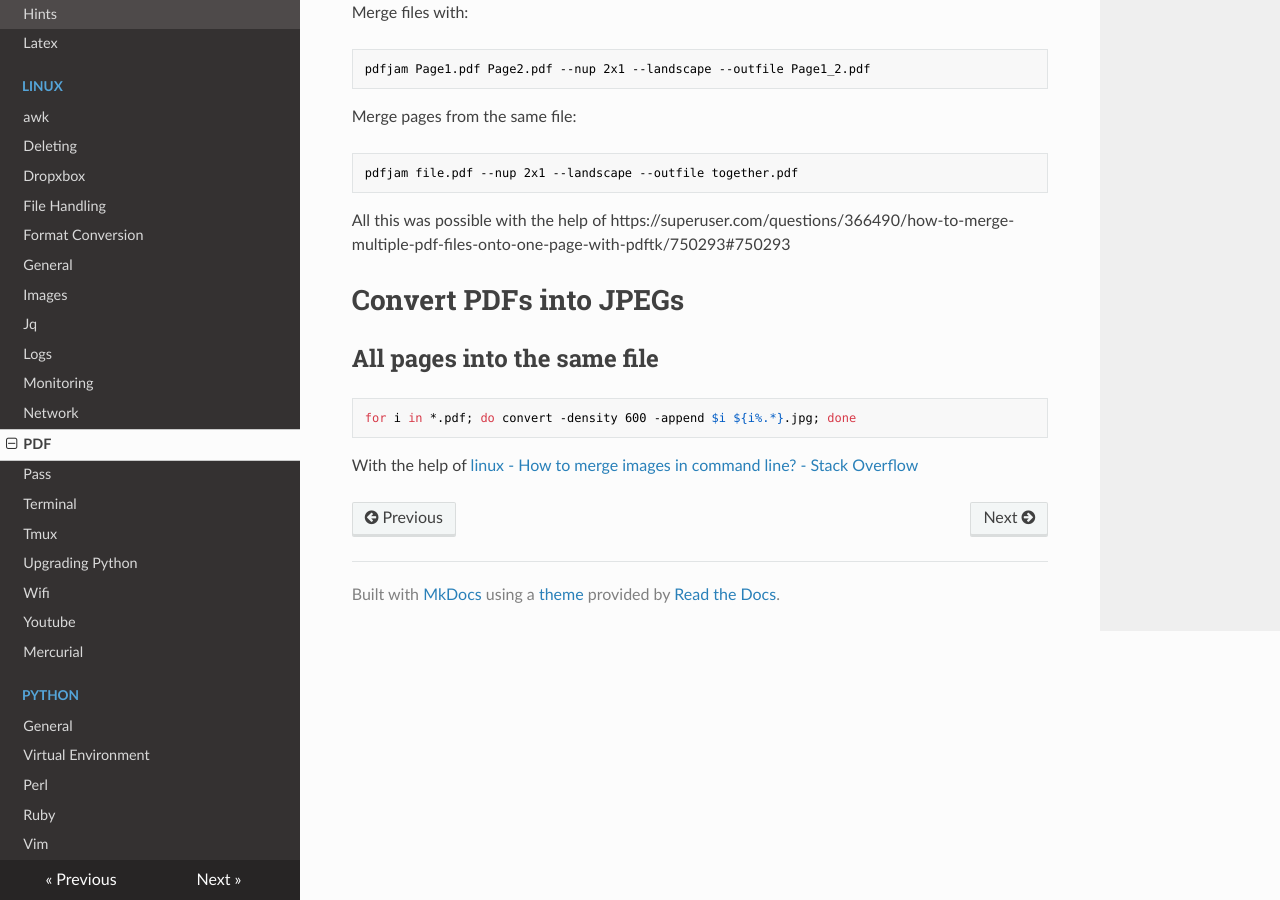
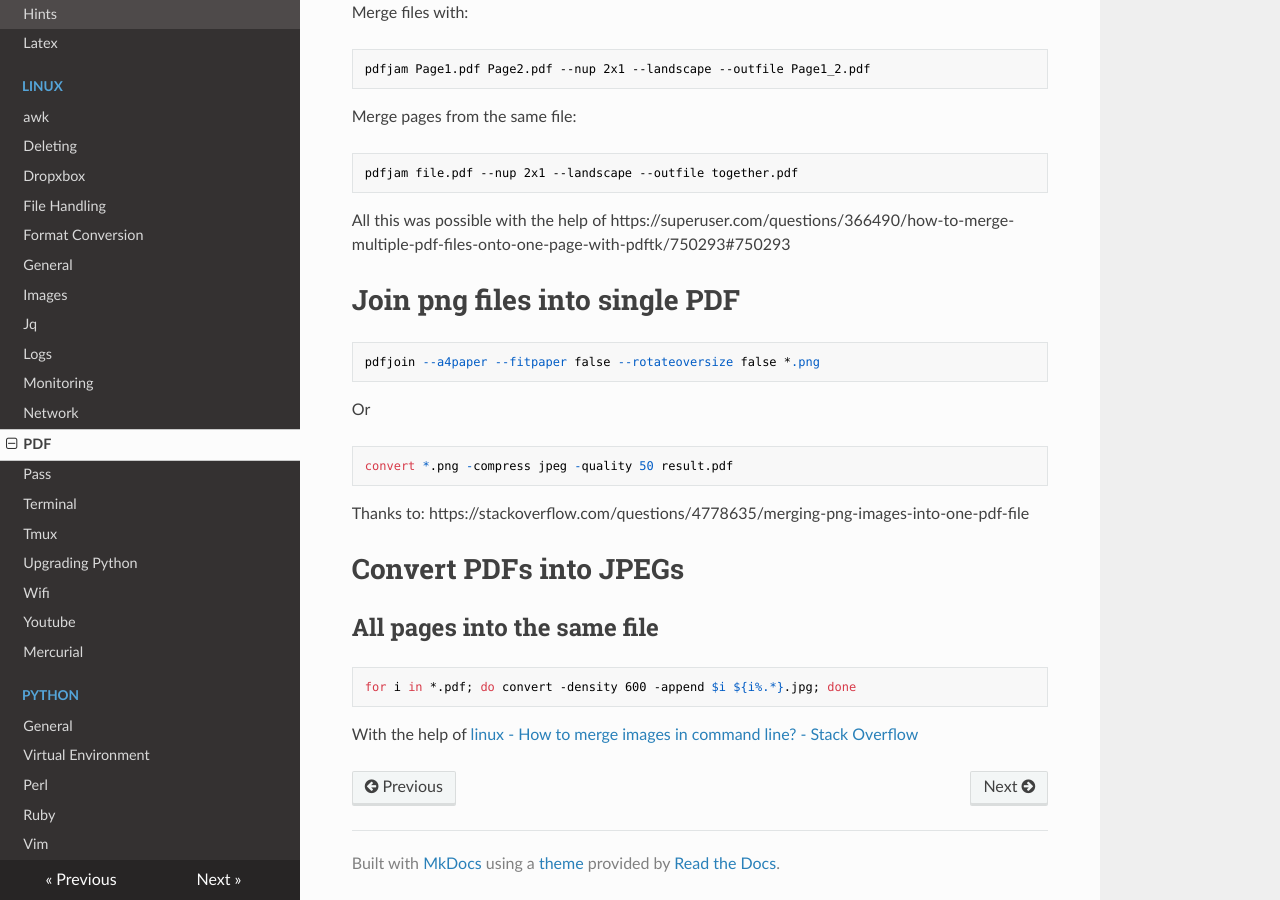
Before and after one commit to hposca/useful_notes, an MkDocs documentation site: the page built from docs/linux/pdf.md, in a window 1280 px wide and 900 px high, scrolled down 1629 px. Built offline with MkDocs 1.6.1, drawn with Linux system fonts in a browser that asks for light colours; nearby versions of some CDN libraries; old or Windows-style settings are respelled for this version of MkDocs.

Commit message:
How to join pngs into a pdf

````diff
--- a/docs/linux/pdf.md
+++ b/docs/linux/pdf.md
@@ -72,6 +72,20 @@ pdfjam file.pdf --nup 2x1 --landscape --outfile together.pdf
 
 All this was possible with the help of https://superuser.com/questions/366490/how-to-merge-multiple-pdf-files-onto-one-page-with-pdftk/750293#750293
 
+# Join png files into single PDF
+
+```
+pdfjoin --a4paper --fitpaper false --rotateoversize false *.png
+```
+
+Or
+
+```
+convert *.png -compress jpeg -quality 50 result.pdf
+```
+
+Thanks to: https://stackoverflow.com/questions/4778635/merging-png-images-into-one-pdf-file
+
 # Convert PDFs into JPEGs
 
 ## All pages into the same file
````
